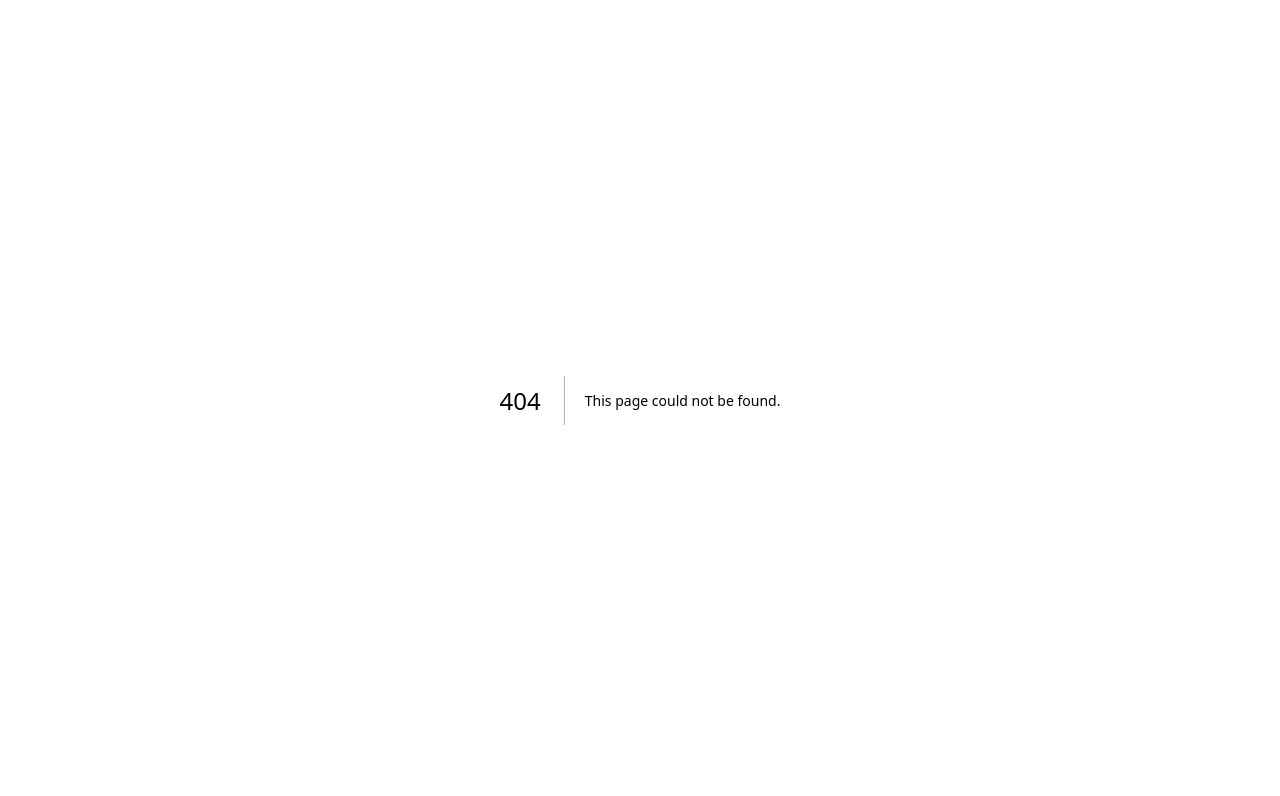
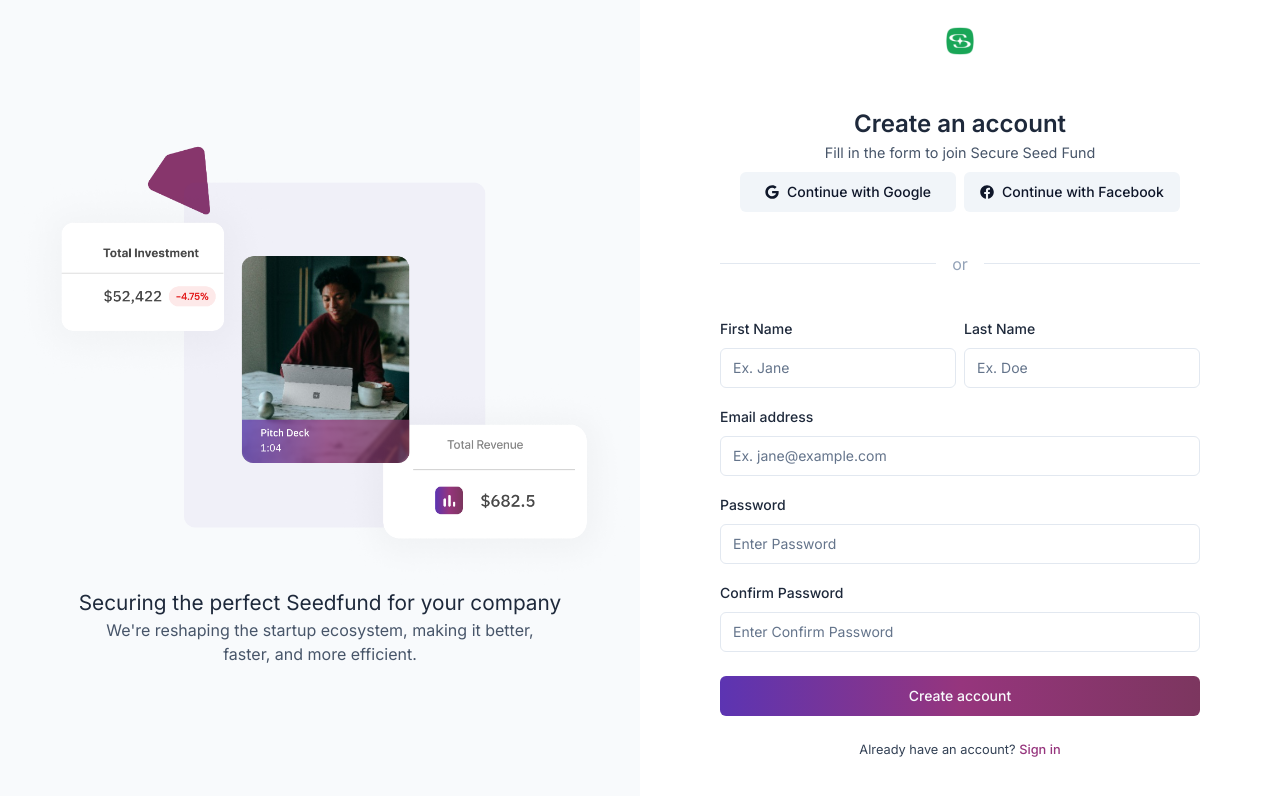
Before and after one commit to seedbuilders-1/secureseedfund-frontend, a Next.js app: page /auth/sign-up in a window 1280 px wide. Before the commit this address had no page. Shown: the top 796 px of the page. Built offline with nearby package versions, Linux system fonts and the light colour scheme.

Commit message:
feat: sign up form

```diff
--- /dev/null
+++ b/src/app/auth/sign-up/page.tsx
@@ -0,0 +1,10 @@
+import SignUp from "@/screens/auth/SignUp";
+import { Metadata } from "next";
+
+export const metadata: Metadata = {
+  title: "Sign up | SecureSeedFund",
+};
+
+export default function SignUpPage() {
+  return <SignUp />;
+}
--- a/src/components/forms/auth/SignInForm.tsx
+++ b/src/components/forms/auth/SignInForm.tsx
@@ -13,6 +13,7 @@ import {
 } from "@/components/ui/form";
 import { Input } from "@/components/ui/input";
 import { Button } from "@/components/ui/button";
+import Link from "next/link";
 
 const SignInForm = () => {
   const form = useForm<SignInValidation>({
@@ -63,9 +64,11 @@ const SignInForm = () => {
         </Button>
         <p className="text-[.8rem] text-center text-slate-700 leading-[1.25rem] mt-6">
           Don’t have an account?{" "}
-          <span className="font-[500] text-primary hover:underline cursor-pointer">
-            Create an account
-          </span>
+          <Link href="/auth/sign-up">
+            <span className="font-[500] text-primary hover:underline cursor-pointer">
+              Create an account
+            </span>
+          </Link>
         </p>
       </form>
     </Form>
--- /dev/null
+++ b/src/components/forms/auth/SignUpForm.tsx
@@ -0,0 +1,121 @@
+"use client";
+import { zodResolver } from "@hookform/resolvers/zod";
+
+import { SignUpSchema, SignUpValidation } from "@/lib/validations/auth";
+import { useForm } from "react-hook-form";
+import {
+  Form,
+  FormControl,
+  FormField,
+  FormItem,
+  FormLabel,
+  FormMessage,
+} from "@/components/ui/form";
+import { Input } from "@/components/ui/input";
+import { Button } from "@/components/ui/button";
+import Link from "next/link";
+
+const SignUpForm = () => {
+  const form = useForm<SignUpValidation>({
+    resolver: zodResolver(SignUpSchema),
+  });
+
+  const onSubmit = (values: SignUpValidation) => {
+    console.log(values);
+  };
+
+  return (
+    <Form {...form}>
+      <form onSubmit={form.handleSubmit(onSubmit)} className="w-full">
+        <div className="mb-6 grid grid-cols-2 gap-x-2 gap-y-4">
+          <FormField
+            control={form.control}
+            name="firstName"
+            render={({ field }) => (
+              <FormItem>
+                <FormLabel>First Name</FormLabel>
+                <FormControl>
+                  <Input placeholder="Ex. Jane" {...field} />
+                </FormControl>
+                <FormMessage />
+              </FormItem>
+            )}
+          />
+          <FormField
+            control={form.control}
+            name="lastName"
+            render={({ field }) => (
+              <FormItem>
+                <FormLabel>Last Name</FormLabel>
+                <FormControl>
+                  <Input placeholder="Ex. Doe" {...field} />
+                </FormControl>
+                <FormMessage />
+              </FormItem>
+            )}
+          />
+          <FormField
+            control={form.control}
+            name="email"
+            render={({ field }) => (
+              <FormItem className="col-span-2">
+                <FormLabel>Email address</FormLabel>
+                <FormControl>
+                  <Input placeholder="Ex. jane@example.com" {...field} />
+                </FormControl>
+                <FormMessage />
+              </FormItem>
+            )}
+          />
+          <FormField
+            control={form.control}
+            name="password"
+            render={({ field }) => (
+              <FormItem className="col-span-2">
+                <FormLabel>Password</FormLabel>
+                <FormControl>
+                  <Input
+                    type="password"
+                    placeholder="Enter Password"
+                    {...field}
+                  />
+                </FormControl>
+                <FormMessage />
+              </FormItem>
+            )}
+          />
+          <FormField
+            control={form.control}
+            name="confirmPassword"
+            render={({ field }) => (
+              <FormItem className="col-span-2">
+                <FormLabel>Confirm Password</FormLabel>
+                <FormControl>
+                  <Input
+                    type="password"
+                    placeholder="Enter Confirm Password"
+                    {...field}
+                  />
+                </FormControl>
+                <FormMessage />
+              </FormItem>
+            )}
+          />
+        </div>
+        <Button type="submit" className="w-full">
+          Create account
+        </Button>
+        <p className="text-[.8rem] text-center text-slate-700 leading-[1.25rem] mt-6">
+          Already have an account?{" "}
+          <Link href="/auth/sign-in">
+            <span className="font-[500] text-primary hover:underline cursor-pointer">
+              Sign in
+            </span>
+          </Link>
+        </p>
+      </form>
+    </Form>
+  );
+};
+
+export default SignUpForm;
--- a/src/lib/validations/auth.ts
+++ b/src/lib/validations/auth.ts
@@ -2,10 +2,10 @@ import * as z from "zod";
 
 export const SignUpSchema = z
   .object({
-    firstName: z.string().nonempty(),
-    lastName: z.string().nonempty(),
+    firstName: z.string().min(1, "Enter first name"),
+    lastName: z.string().min(1, "Enter last name"),
     email: z.string().email(),
-    phone: z.string(),
+    // phone: z.string(),
     password: z
       .string()
       .min(8, { message: "Password should be minimum 8 characters" }),
--- /dev/null
+++ b/src/screens/auth/SignUp.tsx
@@ -0,0 +1,49 @@
+import SignUpForm from "@/components/forms/auth/SignUpForm";
+import { Button } from "@/components/ui/button";
+import { Separator } from "@/components/ui/separator";
+import Image from "next/image";
+import { FaGoogle, FaFacebook } from "react-icons/fa";
+
+const SignUp = () => {
+  return (
+    <div className="flex flex-col h-full items-center justify-center w-full space-y-10">
+      <Image
+        src="/assets/icons/logo_variant_1.svg"
+        alt="logo"
+        width={50}
+        height={50}
+      />
+
+      <div>
+        <h1 className="h2 text-center">Create an account</h1>
+        <p className="p-ui text-center">
+          Fill in the form to join Secure Seed Fund
+        </p>
+
+        <div className="mt-2 grid grid-cols-2 gap-x-2">
+          <Button variant="secondary" className="space-x-2">
+            <FaGoogle />
+
+            <span>Continue with Google</span>
+          </Button>
+          <Button variant="secondary" className="space-x-2">
+            <FaFacebook />
+            <span>Continue with Facebook</span>
+          </Button>
+        </div>
+      </div>
+
+      <div className="w-full flex items-center justify-center">
+        <Separator className="w-[45%]" />
+        <span className="text-[1rem] text-slate-400 w-[10%] text-center">
+          or
+        </span>
+        <Separator className="w-[45%]" />
+      </div>
+
+      <SignUpForm />
+    </div>
+  );
+};
+
+export default SignUp;
```
